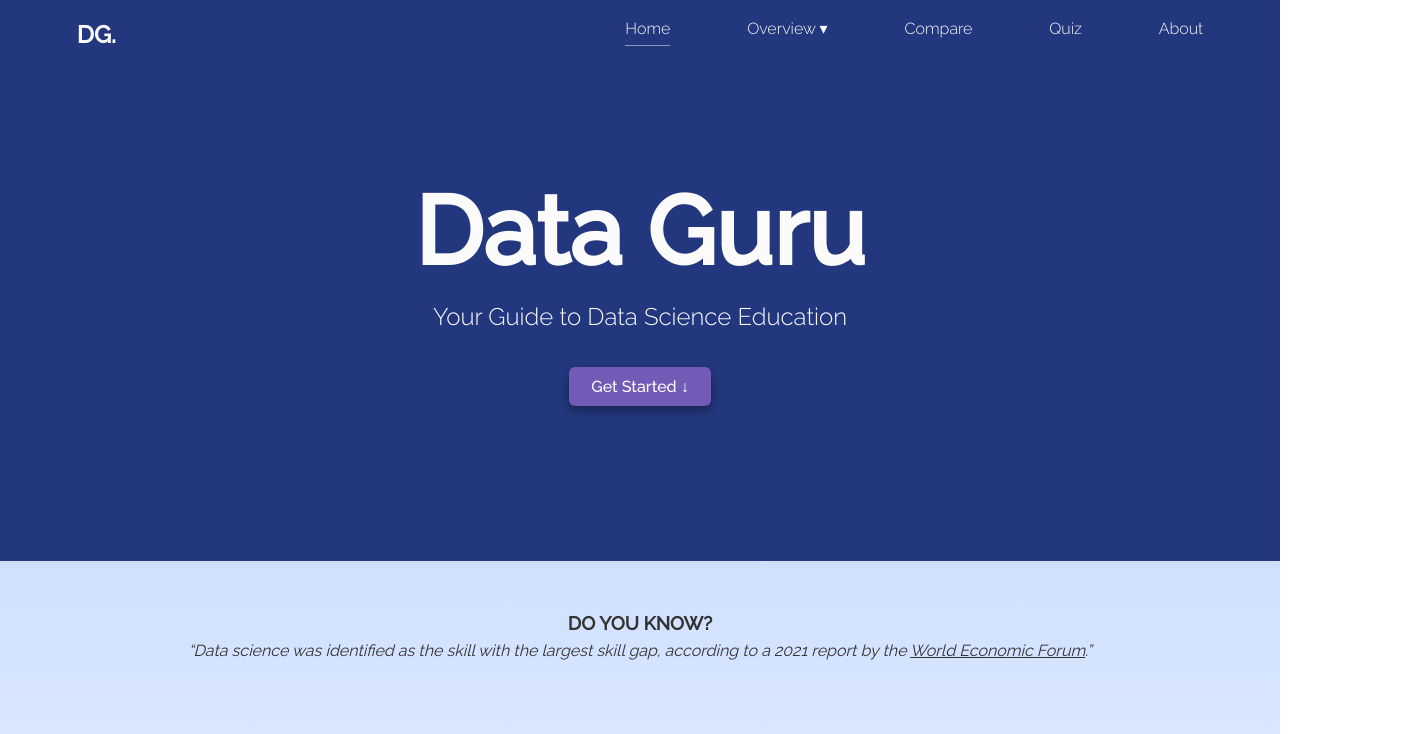
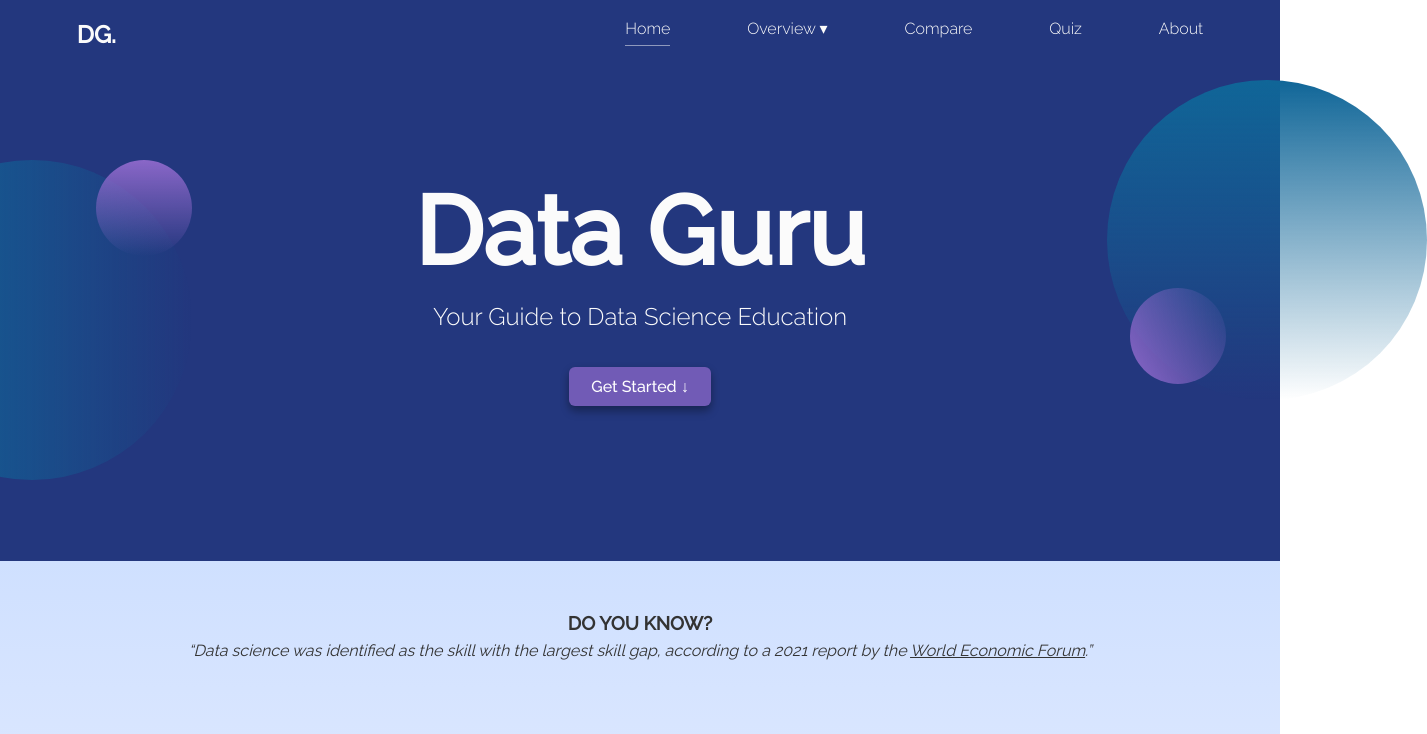
Before and after one commit to chiralcentre/dsa3101-2310-18-data-science, a React (Create React App) app in the folder frontend/react-app/: page / in a window 1280 px wide. Shown: the top 734 px of the page, 1427 px wide, since content can reach past the window. Built offline with nearby package versions, Linux system fonts and the light colour scheme; the HTML template or start-up script is replaced by a standard one.

Commit message:
Added geometry for the background

```diff
--- a/frontend/react-app/src/components/Home.js
+++ b/frontend/react-app/src/components/Home.js
@@ -7,7 +7,12 @@ const Home = () => {
             <div className="container-heading wide-padding">
                 <h1 className="heading-title primary"> Data Guru </h1>
                 <p className="heading-subtitle"> Your Guide to Data Science Education </p>
+                <div className="circle-blue left"></div>
+                <div className="circle-purple left"></div>
+                <div className="circle-blue right"></div>
+                <div className="circle-purple right"></div>
                 <a href="#overview" className="btn btn--outline bounce"> Get Started &darr; </a>
+
             </div>
 
             <div className="container-body">
--- a/frontend/react-app/src/index.css
+++ b/frontend/react-app/src/index.css
@@ -54,13 +54,13 @@
   padding: 1rem 0 1rem 0;
 }
 
-.subheading-subtitle-primary{
+.subheading-subtitle-primary {
   line-height: 1.5;
   margin: 0 10rem 1rem 10rem;
   text-align: center;
 }
 
-.subheading-subtitle-secondary{
+.subheading-subtitle-secondary {
   line-height: 1.5;
   margin-bottom: 1.5rem;
 }
@@ -179,12 +179,56 @@
   background: linear-gradient(180deg, rgba(207, 224, 255, 1) 0%, rgba(244, 245, 255, 1) 54%, rgba(210, 225, 255, 1) 100%);
 }
 
-.container-body.margin-bottom{
+.container-body.margin-bottom {
   padding-bottom: 10rem;
 }
 
 .container-subheading {
   padding: 2rem 0 2rem 0;
+}
+
+.circle-blue {
+  position: absolute;
+  width: 20rem;
+  height: 20rem;
+  border-radius: 50%;
+}
+
+.circle-blue.left {
+  background: rgb(16, 102, 152);
+  background: linear-gradient(90deg, rgba(16, 102, 152, 1) 0%, rgba(16, 102, 152, 0) 100%);
+  top: 20%;
+  transform: translateX(-40%);
+}
+
+.circle-blue.right {
+  background: rgb(16, 102, 152);
+  background: linear-gradient(180deg, rgba(16, 102, 152, 1) 0%, rgba(16, 102, 152, 0) 100%);
+  left: calc(99% - 10rem);
+  top: 30%;
+  transform: translateY(-50%);
+}
+
+.circle-purple {
+  position: absolute;
+  background: rgb(138, 103, 200);
+  background: linear-gradient(180deg, rgba(138, 103, 200, 1) 0%, rgba(138, 103, 200, 0) 100%);
+  width: 6rem;
+  height: 6rem;
+  border-radius: 50%;
+}
+
+.circle-purple.left {
+  top: 20%;
+  transform: translateX(100%);
+}
+
+.circle-purple.right {
+  background: rgb(138, 103, 200);
+  background: linear-gradient(240deg, rgba(138, 103, 200, 0) 0%, rgba(138, 103, 200, 1) 100%);
+  left: calc(92% - 3rem);
+  top: 42%;
+  transform: translateY(-50%);
 }
 
 /* Inline Block */
```
